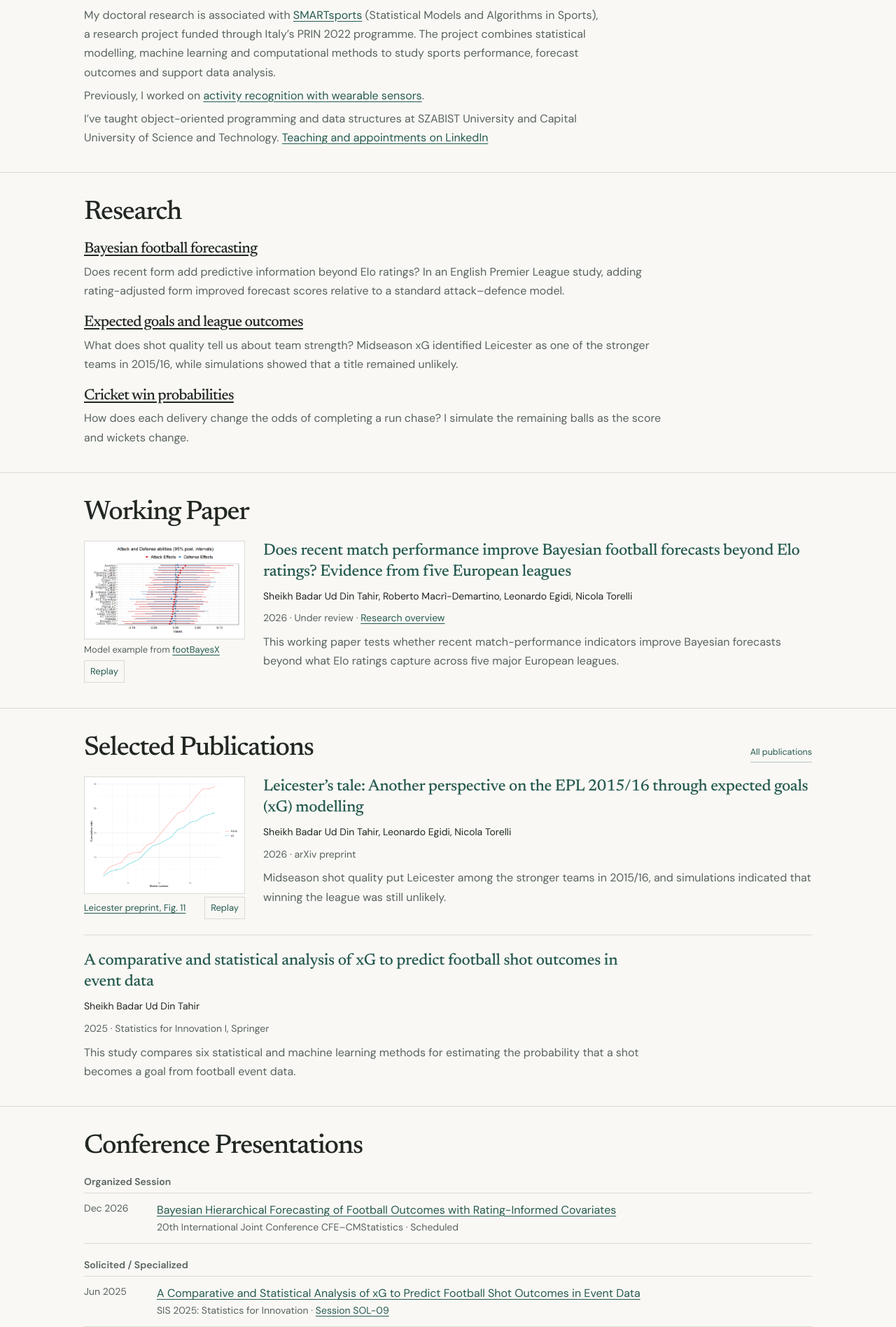
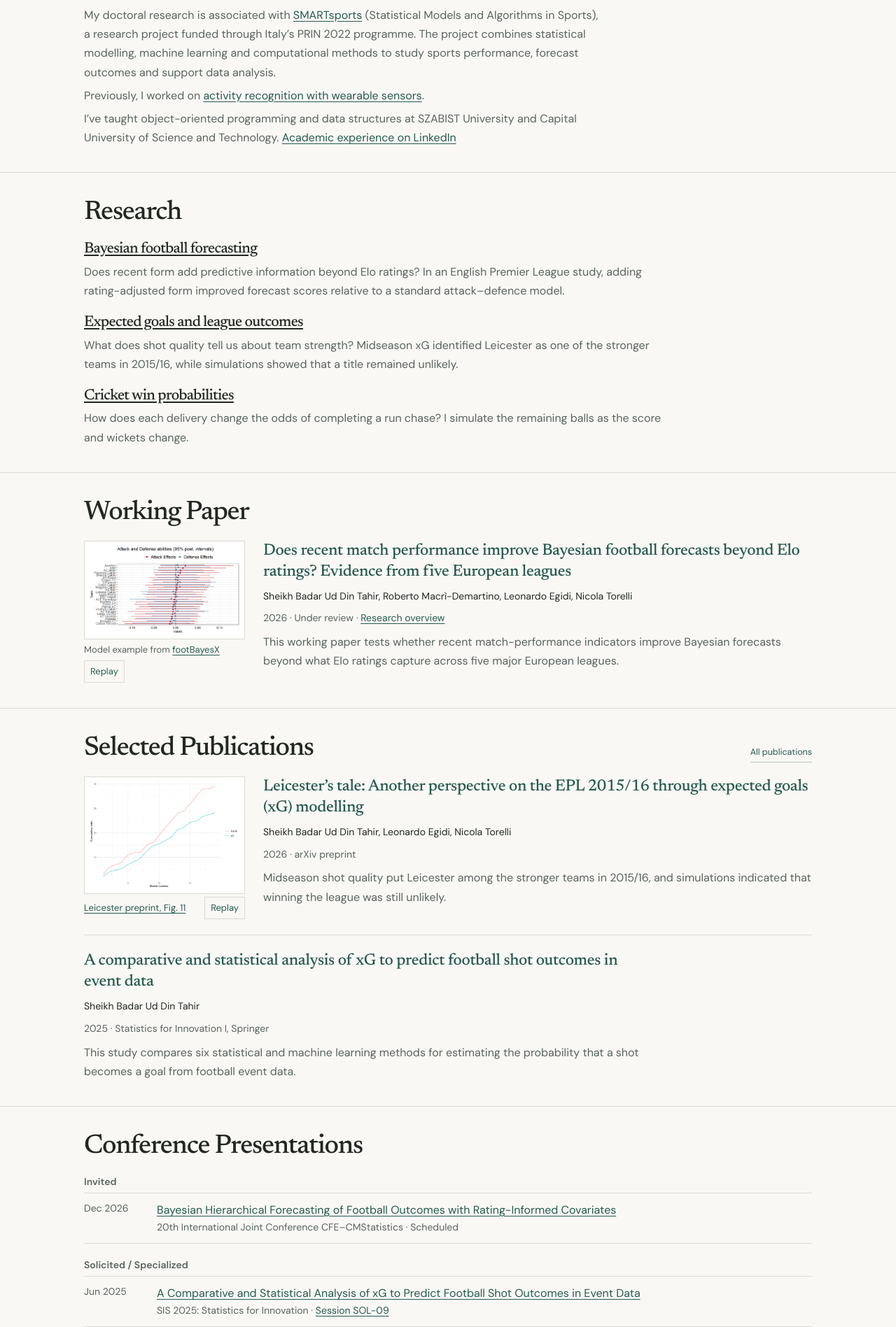
Before and after one commit to sheikhbadar/sheikhbadar.github.io, a plain HTML site: page index.html in a window 1280 px wide. Shown: the part 541-2438 px from the top of the page at 70% size. Drawn offline with Linux system fonts and the light colour scheme.

Commit message:
Update invited talks and LinkedIn labels

```diff
--- a/index.html
+++ b/index.html
@@ -38,7 +38,7 @@
     <h2 id="background-title">Academic Background</h2>
     <p>My doctoral research is associated with <a href="https://www.uniud.it/it/ricerca/progetti-e-iniziative/progetti-finanziati/prin-2022/dies/smartsports-statistical-models-and-algorithms-in-sports-applications-in-professional-and-amateur-contexts-with-able-bodied-and-disabled-athletes">SMARTsports</a> (Statistical Models and Algorithms in Sports), a research project funded through Italy’s PRIN 2022 programme. The project combines statistical modelling, machine learning and computational methods to study sports performance, forecast outcomes and support data analysis.</p>
     <p>Previously, I worked on <a href="research.html#earlier-work">activity recognition with wearable sensors</a>.</p>
-    <p>I’ve taught object-oriented programming and data structures at SZABIST University and Capital University of Science and Technology. <a href="https://www.linkedin.com/in/sheikhbadaruddintahir/">Teaching and appointments on LinkedIn</a></p>
+    <p>I’ve taught object-oriented programming and data structures at SZABIST University and Capital University of Science and Technology. <a href="https://www.linkedin.com/in/sheikhbadaruddintahir/">Academic experience on LinkedIn</a></p>
   </div>
 </section>
 <section class="research section" id="research" aria-labelledby="research-title">
@@ -115,7 +115,7 @@
   <div class="wrap">
     <h2 id="talks-title">Conference Presentations</h2>
     <div class="talk-category">
-      <h3>Organized Session</h3>
+      <h3>Invited</h3>
       <ul class="talk-list">
         <li class="talk"><time datetime="2026-12-14">Dec 2026</time><div>
           <a href="https://www.cmstatistics.org/CFECMStatistics2026/docs/BoA.pdf?20261118072201">Bayesian Hierarchical Forecasting of Football Outcomes with Rating-Informed Covariates</a>
```
